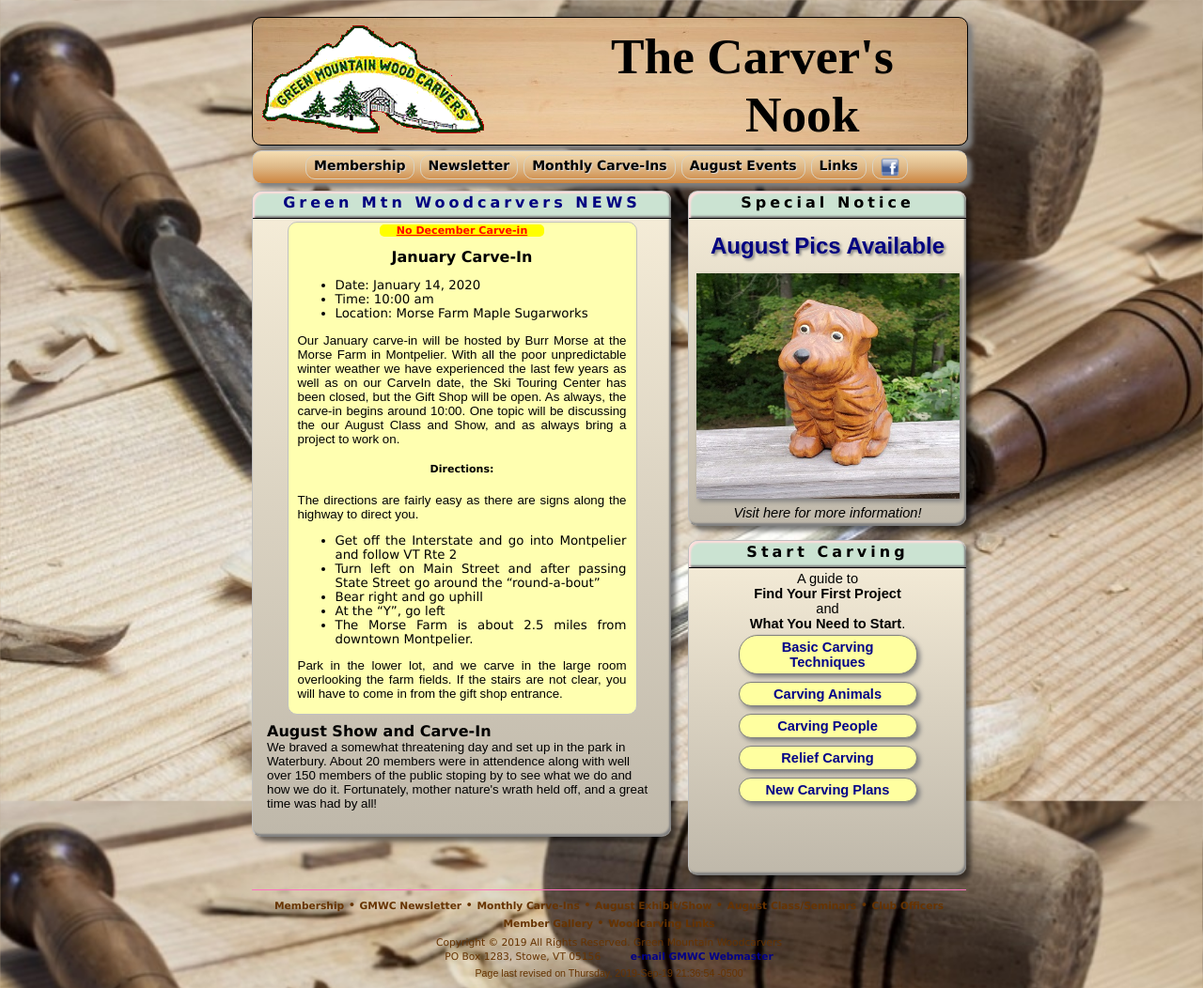
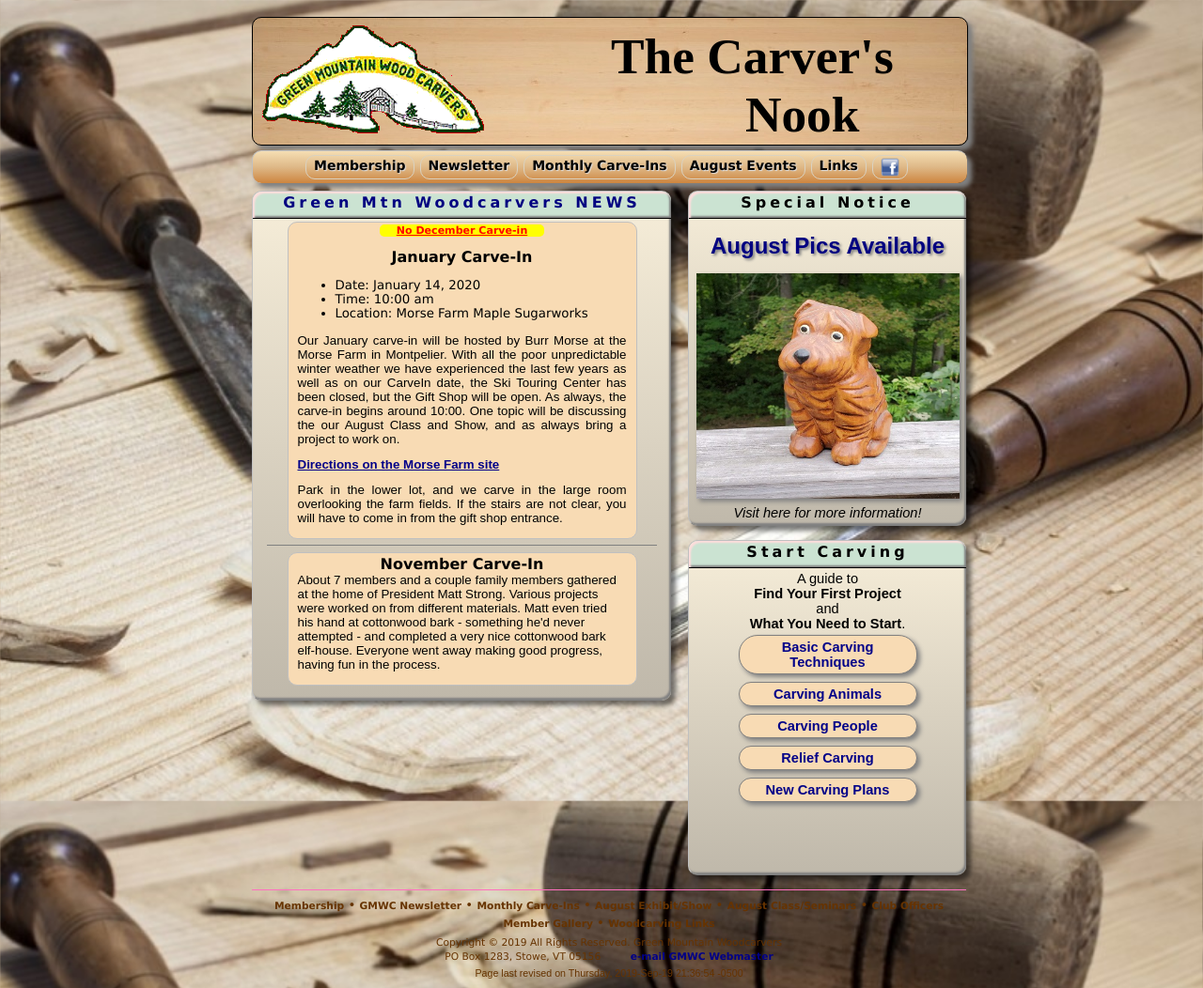
Before and after one commit to davetabor/davetabor.github.io, a PHP site: page /gmwc/index.html in a window 1280 px wide. Shown: the whole page at 94% size. Run offline with PHP 8.4, Linux system fonts and the light colour scheme.

Commit message:
index.html redesign

```diff
--- a/gmwc/common/oldstyle.css
+++ b/gmwc/common/oldstyle.css
@@ -110,7 +110,7 @@ acronym {
     padding: 4px;
      margin: auto;
      width: 180px;
-    background-color:#FFFFa0;
+    background-color:rgb(248, 219, 180);
 }
 
 .inline-pix {
@@ -973,7 +973,7 @@ table.cal TD.year {
 }
 
 table.cal .public {
-    background-color: #FFFFA0;
+    background-color: rgb(248, 219, 180);
 }
 
 /* Public Function Highlight */
--- a/gmwc/index.html
+++ b/gmwc/index.html
@@ -394,7 +394,7 @@
         div.NewsBubble {
             border: 1px silver solid;
             border-radius: 10px;
-            background-color: #FFFFB0;
+            background-color: rgb(248, 219, 180);
             padding: 2px 10px;
         }
 
@@ -513,30 +513,25 @@
                             will be open. As always, the carve-in begins around 10:00. One topic
                             will be discussing the our August Class and Show, and as always bring a
                             project to work on.</p>
-                        <h5>Directions:</h5>
-                        <p style="text-align:justify">The directions are fairly easy as there are signs along the
-                            highway to direct you. </p>
-                        <ul>
-                            <li>Get off the Interstate and go into Montpelier
-                                and follow VT Rte 2</li>
-                            <li>Turn left on Main Street and after passing State
-                                Street go around the “round-a-bout”</li>
-                            <li>Bear right and go uphill</li>
-                            <li>At the “Y”, go left</li>
-                            <li>The Morse Farm is about 2.5 miles from downtown Montpelier.
-                            </li>
-                        </ul>
+                        <p style="text-align:justify"><a href="https://www.morsefarm.com/contact-us/"
+                                style="text-decoration: underline;">Directions on the Morse Farm site</a></p>
+
                         <p style="text-align:justify">Park in the lower lot, and we carve in the large room overlooking
                             the
                             farm fields. If the stairs are not clear, you will have to come in from
                             the gift shop entrance.</p>
                     </div>
                 </div>
-
-                <h6>August Show and Carve-In</h6>
-                <p>We braved a somewhat threatening day and set up in the park in Waterbury. About 20 members were in
-                    attendence along with well over 150 members of the public stoping by to see what we do and how we do
-                    it. Fortunately, mother nature's wrath held off, and a great time was had by all!</p>
+                <hr width="80%">
+                <div class="NewsBubble C" style="width: 350px; margin:auto;">
+                    <h6>November Carve-In</h6>
+                    <p>About 7 members and a couple family members gathered at the home of President Matt Strong.
+                        Various projects were worked on
+                        from different materials. Matt even tried his hand at cottonwood bark - something he'd never
+                        attempted - and completed a very nice cottonwood bark elf-house. Everyone went away making good
+                        progress, having fun in the process.
+                    </p>
+                </div>
 
             </div>
         </div>
@@ -559,7 +554,7 @@
             onMouseOut="this.className = this.className.replace('blueglow', '');" onclick="location.href=''">
 
             <div class="BubbleHdr B">Start Carving</div>
-            <p style="margin: 3px 0;">A guide to<br><b>Find Your First Project</b><br/> and <br/><b>What You Need to
+            <p style="margin: 3px 0;">A guide to<br><b>Find Your First Project</b><br /> and <br /><b>What You Need to
                     Start</b>.</p>
             <p class="bxrnd bxshdw carveBtn"><a href="">Basic Carving Techniques</a></p>
             <p class="bxrnd bxshdw carveBtn"><a href="">Carving Animals</a></p>
```
